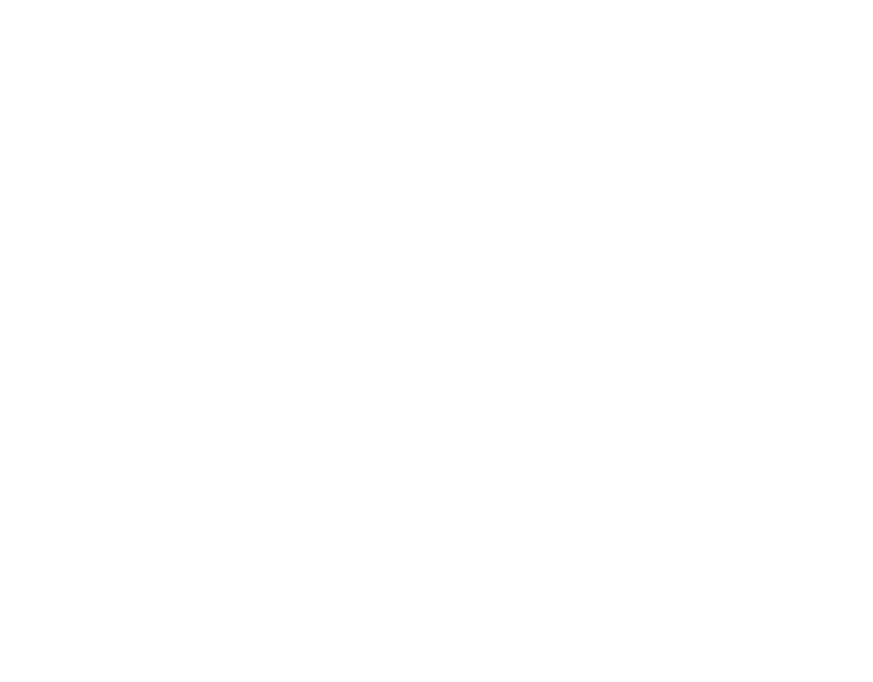
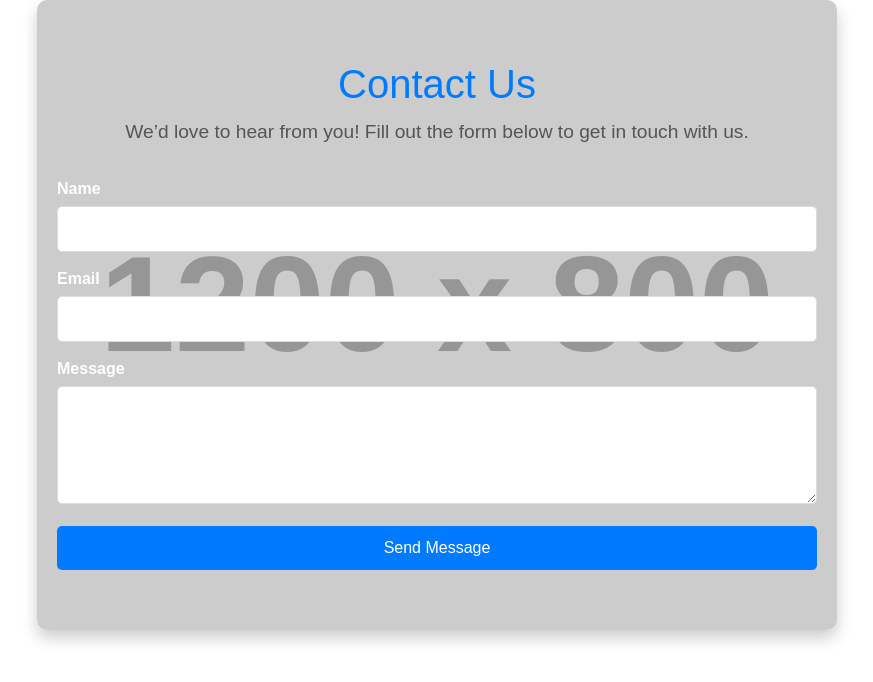
Before and after one commit to irfan-rumon/frontend_bettermart, an Angular app: page /contacts in a window 1280 px wide. Before the commit this address led to /. Shown: the top 682 px of the page, without its empty margins (203-1076 px from the left). Built offline with nearby package versions, Linux system fonts and the light colour scheme.

Commit message:
Add: contact page

```diff
--- a/src/app/app-routing.module.ts
+++ b/src/app/app-routing.module.ts
@@ -10,6 +10,7 @@
 import { AdminGuard } from './guards/admin.guard';
 import { UserGuard } from './guards/user.guard';
 import { AboutUsComponent } from './components/about-us/about-us.component';
+import { ContactComponent } from './components/contact/contact.component';
 
 const routes: Routes = [
      { path: '', redirectTo: 'home', pathMatch: 'full' },
@@ -20,6 +21,7 @@
      {path: 'register', component: RegisterComponent},
      {path: 'order-confirmation', component: OrderConfirmationComponent, canActivate: [UserGuard]},
      { path: 'about-us', component: AboutUsComponent },
+     { path: 'contacts', component: ContactComponent},
      { path: 'myorder', component: OrderComponent, canActivate: [UserGuard]},
      {
       path: 'admin',
--- a/src/app/app.module.ts
+++ b/src/app/app.module.ts
@@ -22,6 +22,7 @@
 import { OrderConfirmationComponent } from './components/order-confirmation/order-confirmation.component';
 import { AuthInterceptor } from './services/auth.interceptor';
 import { AboutUsComponent } from './components/about-us/about-us.component';
+import { ContactComponent } from './components/contact/contact.component';
 
 
 @NgModule({
@@ -44,6 +45,7 @@
     EditProductComponent,
     OrderConfirmationComponent,
     AboutUsComponent,
+    ContactComponent,
 
 
 
--- /dev/null
+++ b/src/app/components/contact/contact.component.css
@@ -0,0 +1,100 @@
+/* Main container styling */
+.contact {
+    font-family: Arial, sans-serif;
+    max-width: 800px;
+    margin: 0 auto;
+    padding: 20px;
+    background: linear-gradient(135deg, rgba(255, 255, 255, 0.8), rgba(255, 255, 255, 0.9));
+    border-radius: 10px;
+    box-shadow: 0 8px 16px rgba(0, 0, 0, 0.2);
+    position: relative;
+  }
+
+  /* Contact Info Section */
+  .contact-info {
+    text-align: center;
+    margin-bottom: 30px;
+  }
+
+  .contact-info h1 {
+    color: #007bff;
+    font-size: 2.5em;
+    margin-bottom: 10px;
+  }
+
+  .contact-info p {
+    font-size: 1.2em;
+    color: #555;
+  }
+
+  /* Contact Form Section */
+  .contact-form {
+    display: flex;
+    flex-direction: column;
+  }
+
+  .form-group {
+    margin-bottom: 15px;
+  }
+
+  .form-group label {
+    font-weight: bold;
+    margin-bottom: 5px;
+    display: block;
+  }
+
+  .form-group input,
+  .form-group textarea {
+    width: 100%;
+    padding: 10px;
+    border: 1px solid #ddd;
+    border-radius: 5px;
+    transition: border-color 0.3s;
+  }
+
+  .form-group input:focus,
+  .form-group textarea:focus {
+    border-color: #007bff;
+    outline: none;
+  }
+
+  /* Submit Button */
+  .submit-button {
+    background-color: #007bff;
+    color: white;
+    padding: 10px 15px;
+    border: none;
+    border-radius: 5px;
+    cursor: pointer;
+    transition: background-color 0.3s;
+  }
+
+  .submit-button:hover {
+    background-color: #0056b3;
+  }
+
+  /* Map Container */
+  .map-container {
+    margin-top: 40px;
+    text-align: center;
+  }
+
+  .map-container h2 {
+    margin-bottom: 10px;
+    color: #007bff;
+  }
+
+  .map-image {
+    width: 100%;
+    border-radius: 10px;
+    box-shadow: 0 4px 8px rgba(0, 0, 0, 0.2);
+  }
+
+  /* Add background image for the contact page */
+  .contact {
+    background-image: url('https://via.placeholder.com/1200x800');
+    background-size: cover;
+    background-position: center;
+    padding: 60px 20px;
+    color: white;
+  }
--- /dev/null
+++ b/src/app/components/contact/contact.component.html
@@ -0,0 +1,29 @@
+<div class="contact">
+    <!-- Contact Info Section -->
+    <div class="contact-info">
+      <h1>Contact Us</h1>
+      <p>We’d love to hear from you! Fill out the form below to get in touch with us.</p>
+    </div>
+
+    <!-- Contact Form Section -->
+    <form (ngSubmit)="onSubmit()" class="contact-form">
+      <div class="form-group">
+        <label for="name">Name</label>
+        <input id="name" type="text" [(ngModel)]="name" name="name" required>
+      </div>
+
+      <div class="form-group">
+        <label for="email">Email</label>
+        <input id="email" type="email" [(ngModel)]="email" name="email" required>
+      </div>
+
+      <div class="form-group">
+        <label for="message">Message</label>
+        <textarea id="message" [(ngModel)]="message" name="message" rows="4" required></textarea>
+      </div>
+
+      <button type="submit" class="submit-button">Send Message</button>
+    </form>
+
+
+  </div>
--- /dev/null
+++ b/src/app/components/contact/contact.component.ts
@@ -0,0 +1,19 @@
+import { Component, OnInit } from '@angular/core';
+
+@Component({
+  selector: 'app-contact',
+  templateUrl: './contact.component.html',
+  styleUrls: ['./contact.component.css']
+})
+export class ContactComponent  {
+
+  name: string = '';
+  email: string = '';
+  message: string = '';
+
+  onSubmit() {
+    alert(`Thank you for your message, ${this.name}!`);
+    // Here, you could implement the logic to send the message to your backend service
+  }
+
+}
--- a/src/app/components/navbar/navbar.component.html
+++ b/src/app/components/navbar/navbar.component.html
@@ -17,7 +17,7 @@
         </li>
 
         <li class="nav-item">
-          <a  routerLink="/home" class="nav-link me-3 fw-bold" >Contact</a>
+          <a  routerLink="/contacts" class="nav-link me-3 fw-bold" >Contact</a>
         </li>
 
         <li class="nav-item">
```
Also changed, not shown: 1 other file (tests, documents, lock files or other folders).
